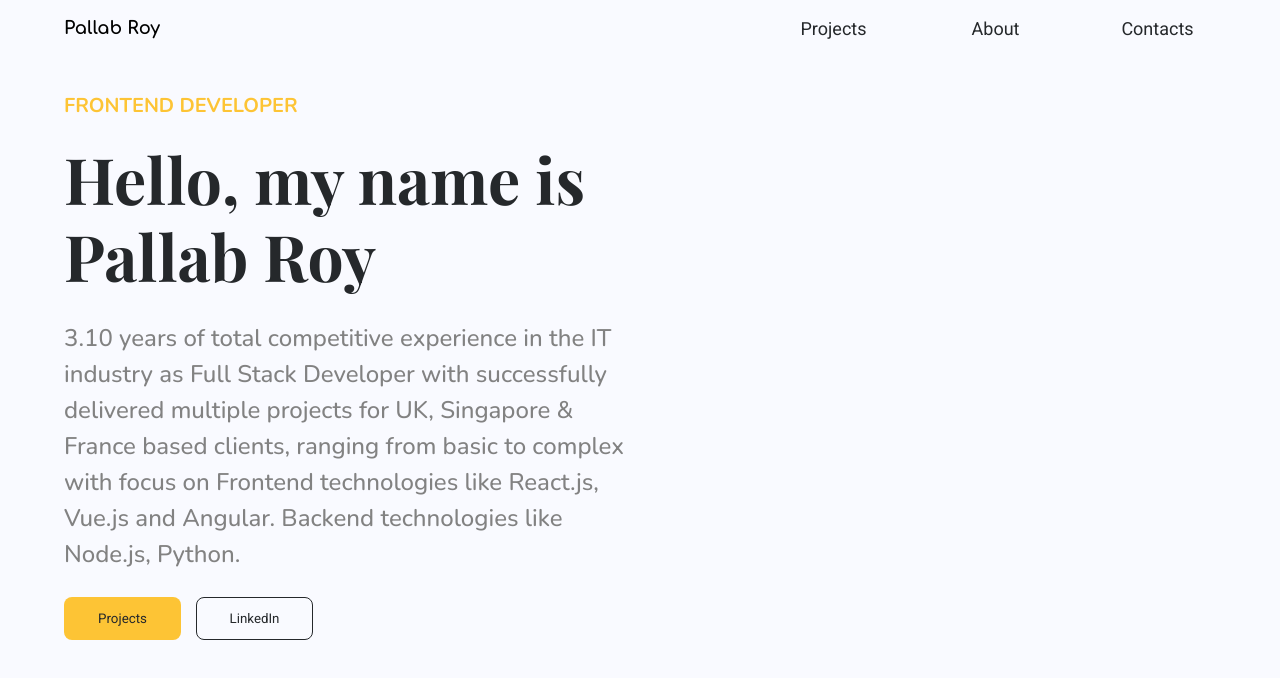
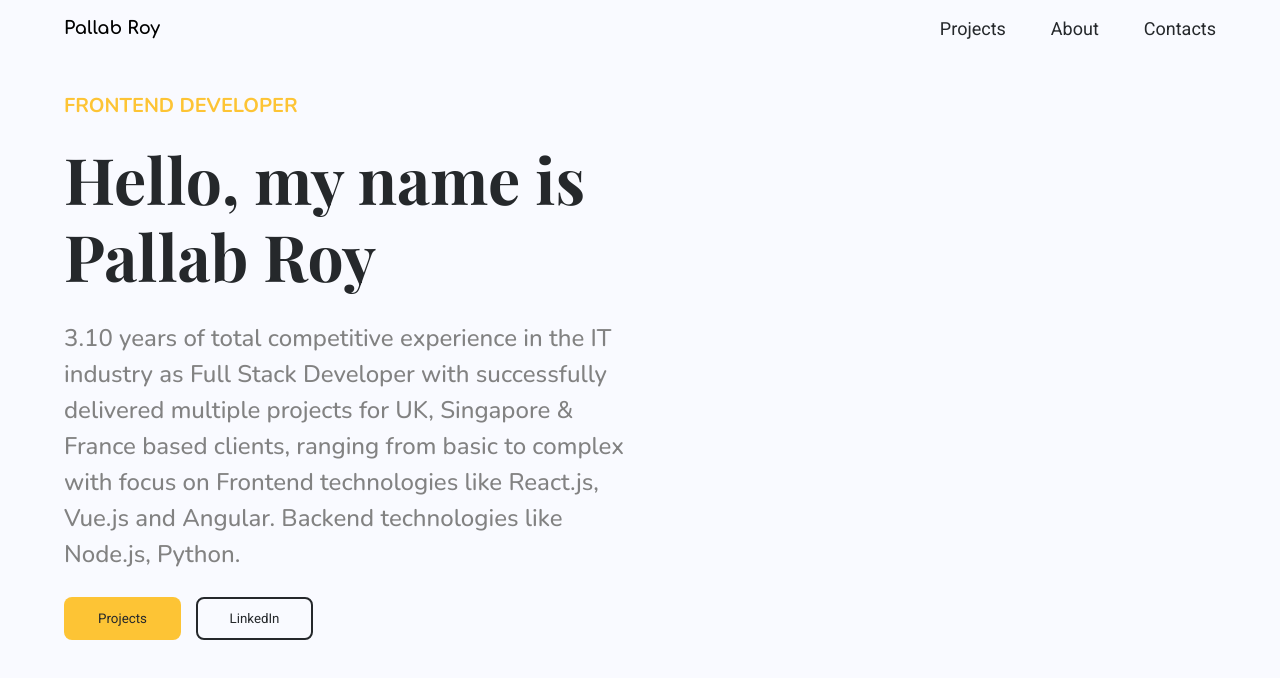
Before and after one commit to PallabRoy-SE/portfolio, a plain HTML site: page v1/index.html in a window 1280 px wide. Drawn offline with Linux system fonts and the light colour scheme.

Commit message:
fix: button and nav items

```diff
--- a/v1/components/navbar.js
+++ b/v1/components/navbar.js
@@ -3,9 +3,9 @@ export default function Navbar({ title }) {
   nav.classList.add('container');
   nav.innerHTML = `<span class="title">${title}</span>
     <section class="actions">
-        <button class="action-btn">Projects</button>
-        <button class="action-btn">About</button>
-        <button class="action-btn">Contacts</button>
+        <a href="#" class="action-btn">Projects</a>
+        <a href="#" class="action-btn">About</a>
+        <a href="#" class="action-btn">Contacts</a>
     </section>`;
   return nav;
 }
--- a/v1/style.css
+++ b/v1/style.css
@@ -49,6 +49,11 @@ body {
   background-color: var(--background-color);
 }
 
+a {
+  text-decoration: none;
+  color: var(--secondary-color);
+}
+
 button {
   border: none;
   outline: none;
@@ -56,7 +61,7 @@ button {
   min-width: 117px;
   min-height: 43px;
   padding: 0 15px;
-  border: 1px solid transparent;
+  border: 2px solid transparent;
   border-radius: 8px;
   cursor: pointer;
   transition: 0.2s all ease-in-out;
@@ -106,12 +111,12 @@ nav .actions {
 }
 
 nav .actions .action-btn {
-  background-color: transparent;
-  border: none;
-  outline: none;
   font-size: 1em;
-  cursor: pointer;
   font-weight: 400;
+  transition: 0.2s all ease-in-out;
+}
+nav .actions .action-btn:hover {
+  text-decoration: underline;
 }
 
 /* Hero section */
```
